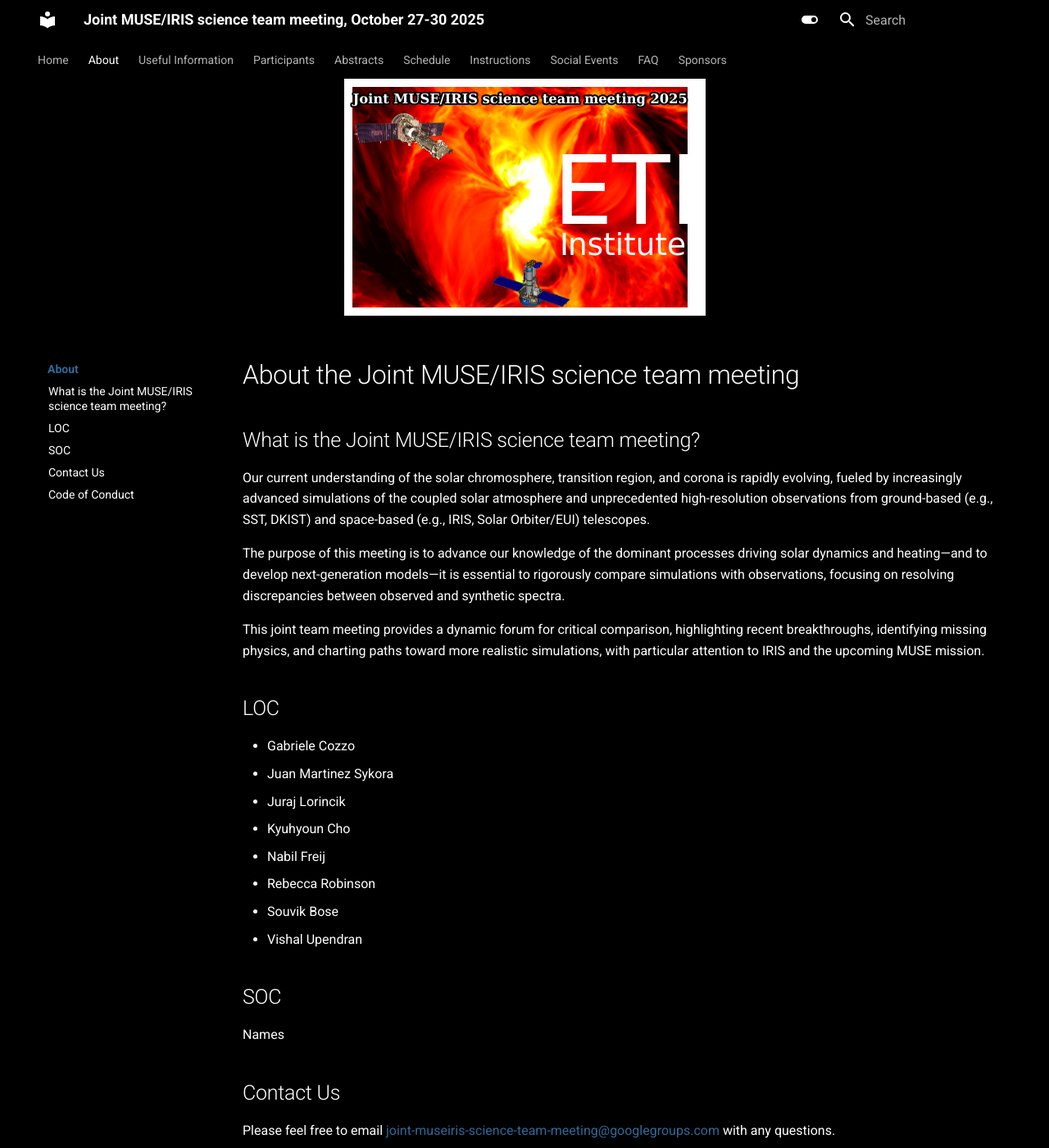
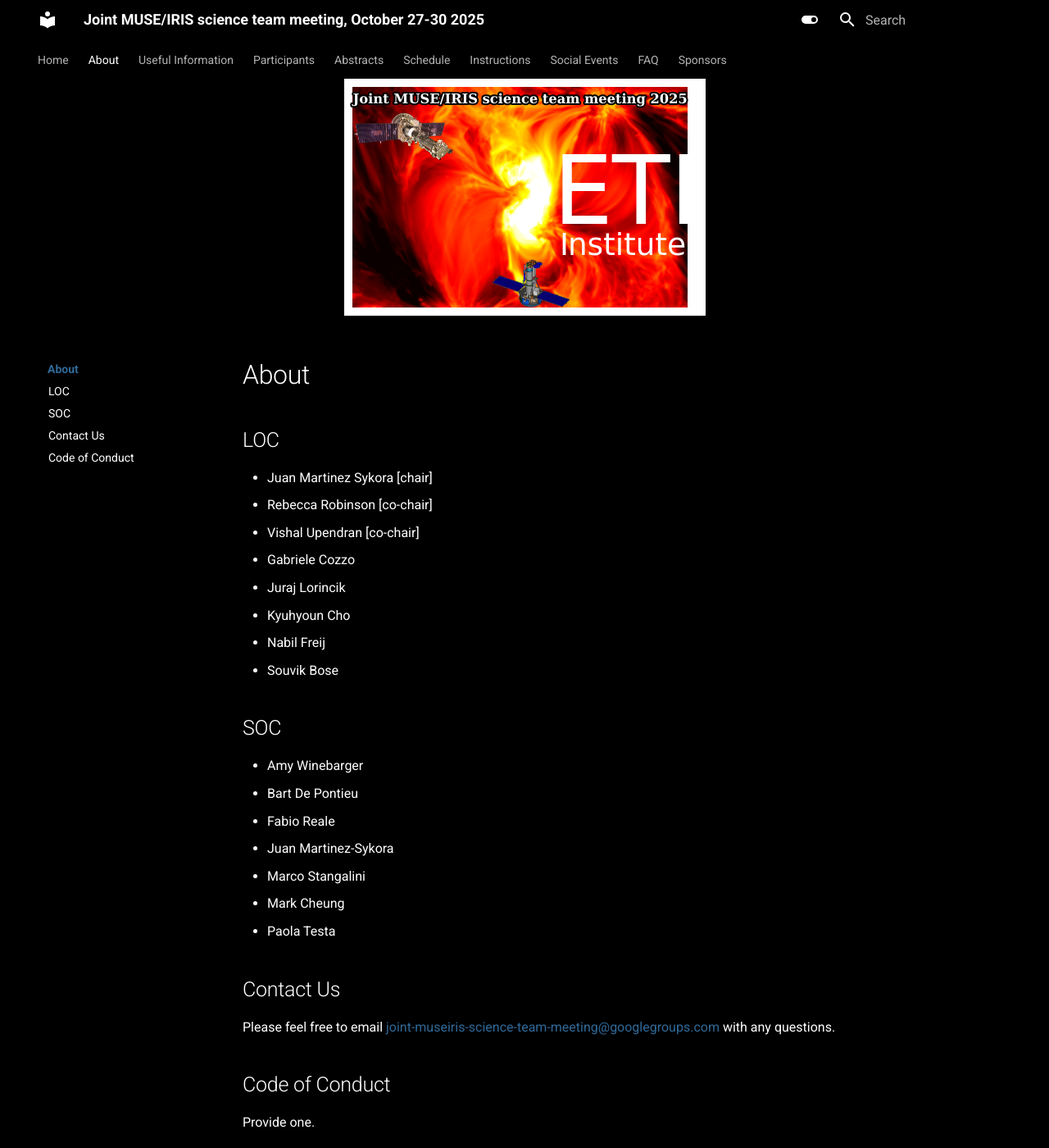
Before and after one commit to LM-SAL/iris_muse_team_meeting, an MkDocs documentation site: the page built from docs/about.md, in a window 1280 px wide and 1400 px high. Shown: the whole window at 82% size. Built offline with MkDocs 1.6.1 and Material for MkDocs 9.7.7, drawn with Linux system fonts in a browser that asks for light colours.

Commit message:
Added loc and soc names (#9)
Co-authored-by: Vishal Upendran <uvishal1995@gmail.com>

Former-commit-id: 010e10f2cf7fa01dc841e6d8f9372d07f4e17035
Former-commit-id: ef03a1298d39be7e8dd575f7c186e7b90d1ce472

```diff
--- a/docs/about.md
+++ b/docs/about.md
@@ -2,30 +2,26 @@
 title: About the Joint MUSE/IRIS science team meeting
 ---
 
-# About the Joint MUSE/IRIS science team meeting
-
-## What is the Joint MUSE/IRIS science team meeting?
-
-Our current understanding of the solar chromosphere, transition region, and corona is rapidly evolving, fueled by increasingly advanced simulations of the coupled solar atmosphere and unprecedented high-resolution observations from ground-based (e.g., SST, DKIST) and space-based (e.g., IRIS, Solar Orbiter/EUI) telescopes.
-
-The purpose of this meeting is to advance our knowledge of the dominant processes driving solar dynamics and heating—and to develop next-generation models—it is essential to rigorously compare simulations with observations, focusing on resolving discrepancies between observed and synthetic spectra.
-
-This joint team meeting provides a dynamic forum for critical comparison, highlighting recent breakthroughs, identifying missing physics, and charting paths toward more realistic simulations, with particular attention to IRIS and the upcoming MUSE mission.
-
 ## LOC
 
+* Juan Martinez Sykora [chair]
+* Rebecca Robinson [co-chair]
+* Vishal Upendran [co-chair]
 * Gabriele Cozzo
-* Juan Martinez Sykora
 * Juraj Lorincik
 * Kyuhyoun Cho
 * Nabil Freij
-* Rebecca Robinson
 * Souvik Bose
-* Vishal Upendran
 
 ## SOC
 
-Names
+* Amy Winebarger
+* Bart De Pontieu
+* Fabio Reale
+* Juan Martinez-Sykora
+* Marco Stangalini
+* Mark Cheung
+* Paola Testa
 
 ## Contact Us
 
--- a/docs/stylesheets/extra.css
+++ b/docs/stylesheets/extra.css
@@ -243,3 +243,7 @@
 .sponsor-black {
     background-color: black;
 }
+
+.md-typeset .admonition,.md-typeset details {
+    font-size: 0.8rem;
+}
```
Also changed, not shown: docs/useful_info.md (+13 -4 lines).
